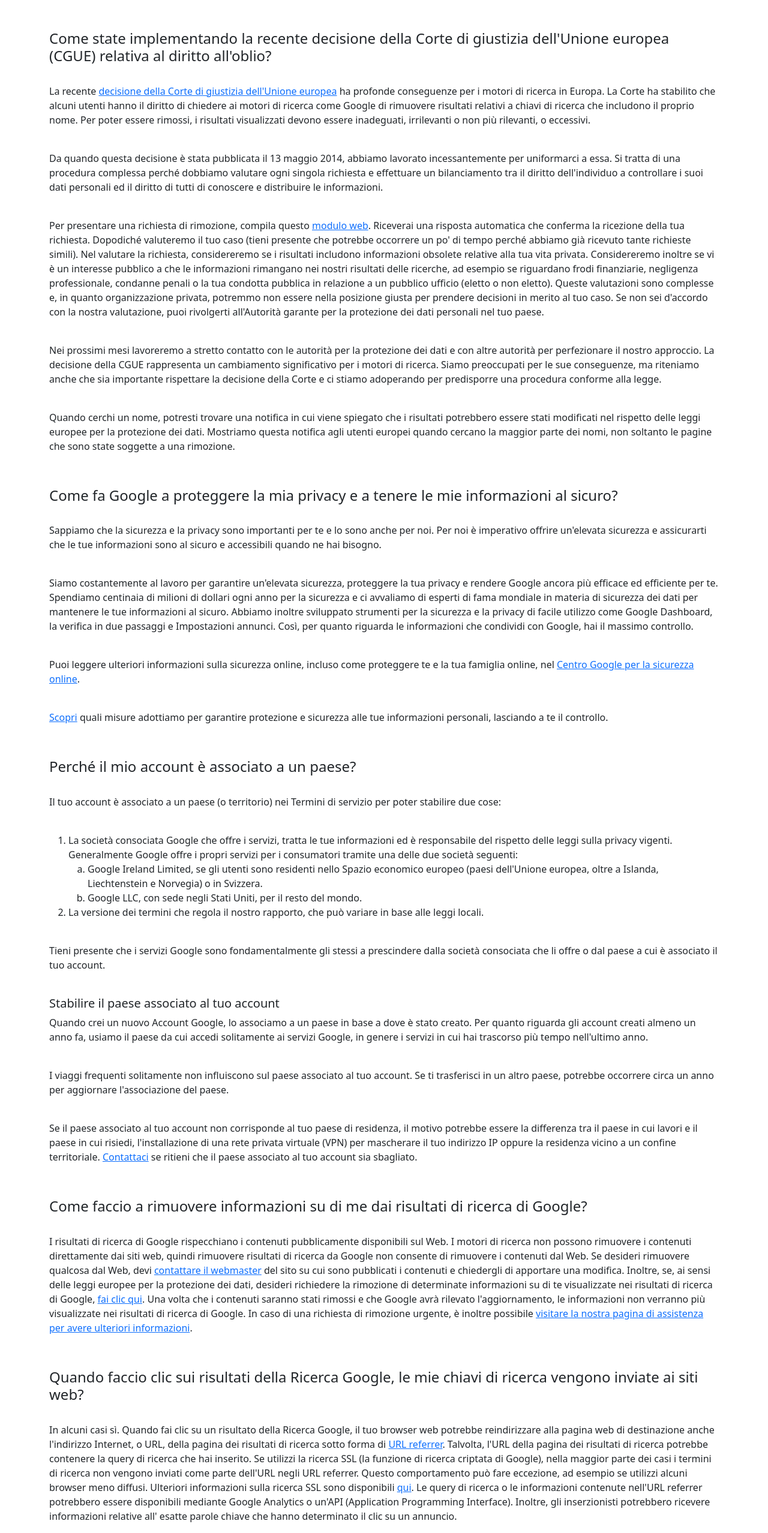
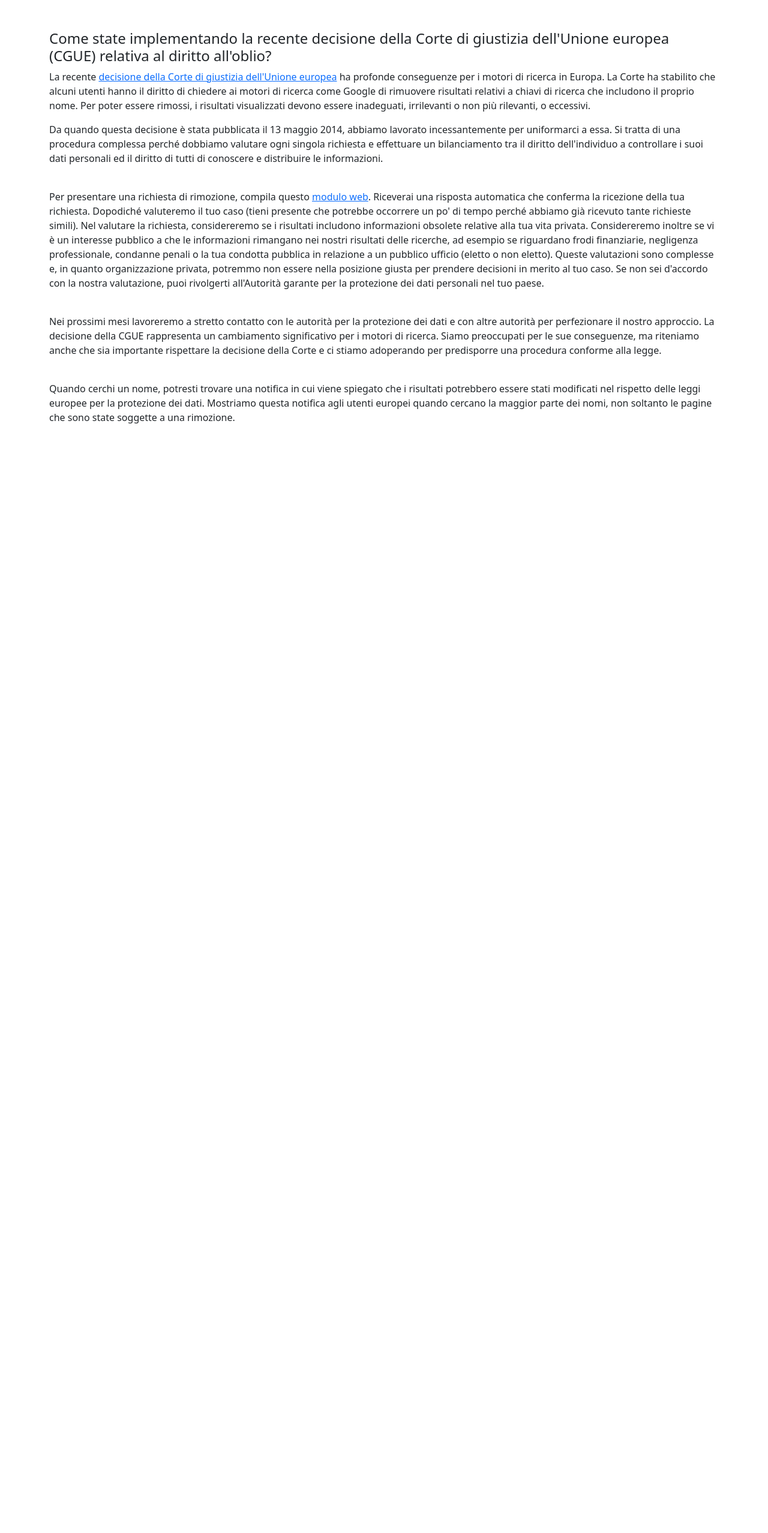
Before and after one commit to gianlucanesta/php-google-faq, a PHP site: page / in a window 1280 px wide. Shown: the whole page at 60% size. After the commit the page ends 706 px from the top, so only its background shows below. Run offline with PHP 8.4, Linux system fonts and the light colour scheme.

Commit message:
definitive php data structure

```diff
--- a/index.php
+++ b/index.php
@@ -16,30 +16,19 @@
 
 </head>
 <body>
-    <div class="container">
-        <span>
-            <h4>
-                Come state implementando la recente decisione della Corte di giustizia dell'Unione
-                europea (CGUE) relativa al diritto all'oblio?
-            </h4>
-            <br>
-            <p>
-                La recente <a href="">decisione della Corte di giustizia dell'Unione europea</a> ha profonde conseguenze
-                per i motori di ricerca in Europa. La Corte ha stabilito che alcuni utenti hanno il diritto
-                di chiedere ai motori di ricerca come Google di rimuovere risultati relativi a chiavi di
-                ricerca che includono il proprio nome. Per poter essere rimossi, i risultati visualizzati
-                devono essere inadeguati, irrilevanti o non più rilevanti, o eccessivi.
-            </p>
-            <br>
-            <p>
+    <?php
+        $faqs = [
+            [
+                'question' => "Come state implementando la recente decisione della Corte di giustizia dell'Unione europea (CGUE) relativa al diritto all'oblio?",
+
+                'answer' => "La recente <a href=\"#\">decisione della Corte di giustizia dell'Unione europea</a> ha profonde conseguenze per i motori di ricerca in Europa. La Corte ha stabilito che alcuni utenti hanno il diritto di chiedere ai motori di ricerca come Google di rimuovere risultati relativi a chiavi di ricerca che includono il proprio nome. Per poter essere rimossi, i risultati visualizzati devono essere inadeguati, irrilevanti o non più rilevanti, o eccessivi.<br><p>
                 Da quando questa decisione è stata pubblicata il 13 maggio 2014, abbiamo lavorato incessantemente
                 per uniformarci a essa. Si tratta di una procedura complessa perché dobbiamo valutare ogni singola
                 richiesta e effettuare un bilanciamento tra il diritto dell'individuo a controllare i suoi dati
                 personali ed il diritto di tutti di conoscere e distribuire le informazioni.
                 </p>
-            <br>
-            <p>
-                Per presentare una richiesta di rimozione, compila questo <a href="">modulo web</a>. Riceverai una risposta automatica che conferma
+                <br><p>
+                Per presentare una richiesta di rimozione, compila questo <a href=\"#\">modulo web</a>. Riceverai una risposta automatica che conferma
                 la ricezione della tua richiesta. Dopodiché valuteremo il tuo caso (tieni presente che potrebbe occorrere un po' di
                 tempo perché abbiamo già ricevuto tante richieste simili). Nel valutare la richiesta, considereremo se i risultati
                 includono informazioni obsolete relative alla tua vita privata. Considereremo inoltre se vi è un interesse pubblico a
@@ -61,10 +50,25 @@
                     Quando cerchi un nome, potresti trovare una notifica in cui viene spiegato che i risultati potrebbero essere stati
                     modificati nel rispetto delle leggi europee per la protezione dei dati. Mostriamo questa notifica agli utenti europei
                     quando cercano la maggior parte dei nomi, non soltanto le pagine che sono state soggette a una rimozione.
-            </p>
+                </p>"
+            ],
+
+
+        ];
+    ?>
+    <div class="container">
+
+
+
+        <?php foreach($faqs as $faq){ ?>
+            <span>
+                <h4><?php echo $faq['question']; ?></h4>
+                <p><?php echo $faq['answer']; ?></p>
             </span>
+        <?php }?>
 
-        <span>
+
+        <!-- <span>
             <h4>
                 Come fa Google a proteggere la mia privacy e a tenere le mie informazioni al sicuro?
             </h4>
@@ -190,7 +194,7 @@
                 informazioni relative all' esatte parole chiave che hanno determinato il clic su un
                 annuncio.
             </p>
-        </span>
+        </span> -->
 
     </div>
 </body>
```
Lines whose indentation alone changed are shown as unchanged.
